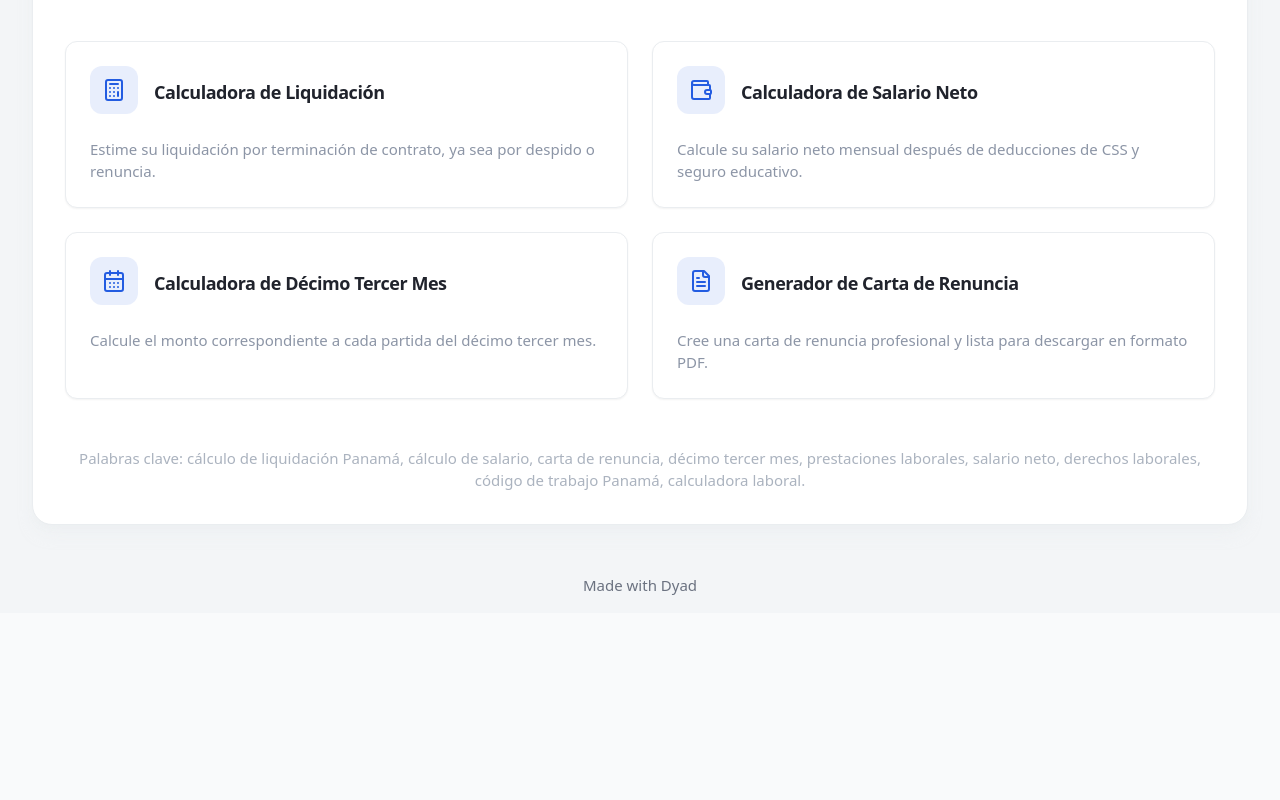
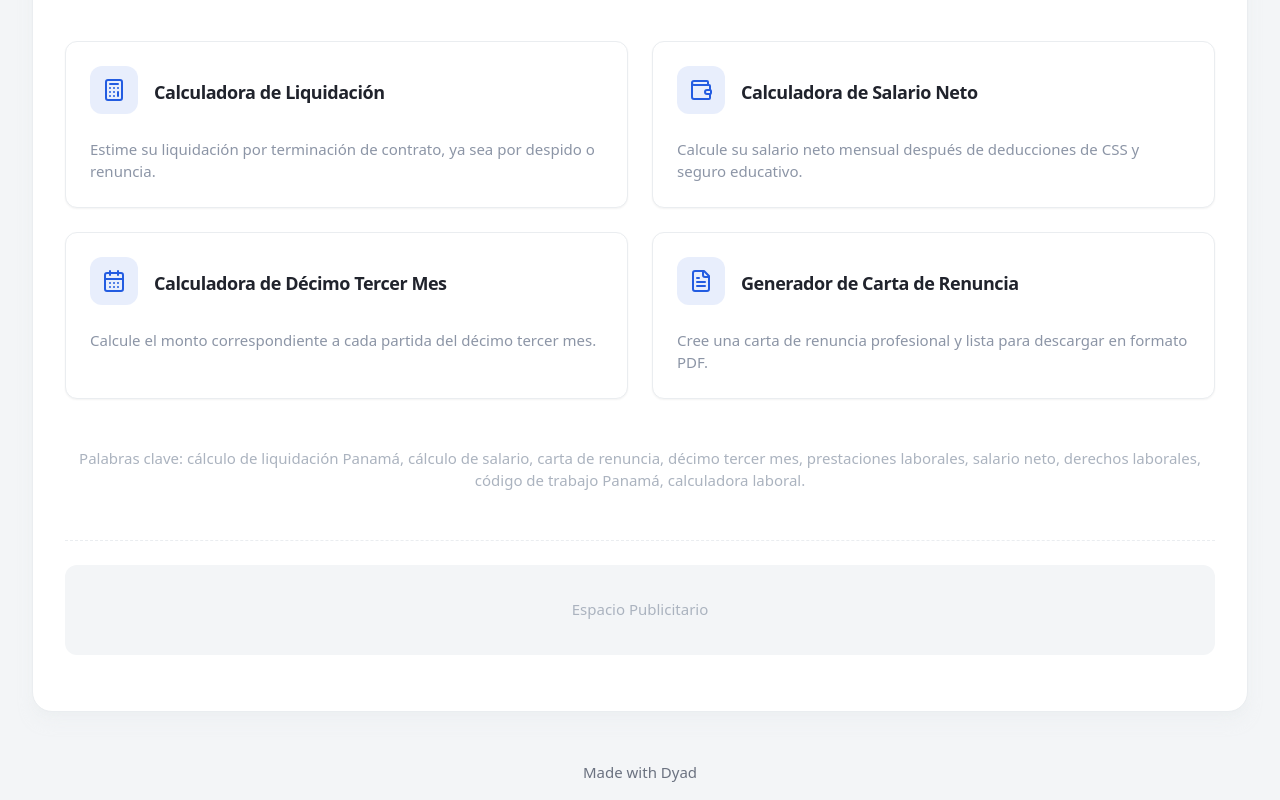
Before and after one commit to angeljw1992/crystal-squirrel-dart, a React (Vite) app: page / in a window 1280 px wide. Shown: the part 359-1159 px from the top of the page. Before the commit the page ends 972 px from the top, so only its background shows below. Built offline with nearby package versions, Linux system fonts and the light colour scheme.

Commit message:
[dyad] Añadiendo banners de publicidad. - wrote 6 file(s)

```diff
--- /dev/null
+++ b/src/components/AdBanner.tsx
@@ -0,0 +1,15 @@
+import React from 'react';
+
+const AdBanner = () => {
+  return (
+    <div className="mt-12 py-6 border-t border-dashed border-neutral-200 dark:border-neutral-700">
+      <div className="bg-neutral-100 dark:bg-neutral-800/50 w-full min-h-[90px] flex items-center justify-center rounded-lg p-4">
+        <p className="text-neutral-500 dark:text-neutral-400 text-sm font-medium">
+          Espacio Publicitario
+        </p>
+      </div>
+    </div>
+  );
+};
+
+export default AdBanner;
--- a/src/pages/CartaRenuncia.tsx
+++ b/src/pages/CartaRenuncia.tsx
@@ -17,6 +17,7 @@ import { Popover, PopoverContent, PopoverTrigger } from "@/components/ui/popover
 import { Calendar } from "@/components/ui/calendar";
 import { cn } from "@/lib/utils";
 import { CalendarIcon, DownloadIcon } from "lucide-react";
+import AdBanner from "@/components/AdBanner";
 
 const formSchema = z.object({
   name: z.string().min(1, "El nombre es requerido."),
@@ -68,7 +69,7 @@ const CartaRenuncia = () => {
           Por medio de la presente, yo, <span className="font-semibold">{name}</span>, con cédula de identidad personal No. <span className="font-semibold">{idNumber}</span>, presento mi renuncia voluntaria e irrevocable al cargo de <span className="font-semibold">{jobTitle}</span>, que he venido desempeñando desde el {formattedStartDate}.
         </p>
         <p className="mb-6 text-justify indent-8">
-          Esta decisión será efectiva a partir del día <span className="font-semibold">{formattedEndDate}</span>, siendo este mi último día de labores. {reason.trim()}
+          Esta decisión será efectiva a partir del día <span className="font-semibold">{endDate ? format(endDate, "dd 'de' MMMM 'de' yyyy", { locale: es }) : ''}</span>, siendo este mi último día de labores. {reason.trim()}
         </p>
         <p className="mb-12 text-justify indent-8">
           Agradezco la oportunidad y la confianza depositada en mí durante mi tiempo en la empresa.
@@ -116,6 +117,7 @@ const CartaRenuncia = () => {
             <p className="text-xs text-neutral-600 mt-4 text-center">*Este es un borrador. Revíselo cuidadosamente antes de firmar y entregar.</p>
           </div>
         )}
+        <AdBanner />
       </CardContent>
     </Card>
   );
--- a/src/pages/DecimoTercerMes.tsx
+++ b/src/pages/DecimoTercerMes.tsx
@@ -23,6 +23,7 @@ import {
   SelectTrigger,
   SelectValue,
 } from "@/components/ui/select";
+import AdBanner from "@/components/AdBanner";
 
 const formSchema = z.object({
   periodType: z.enum(["primer", "segundo", "tercer"], {
@@ -124,6 +125,7 @@ const DecimoTercerMes = () => {
             </p>
           </div>
         )}
+        <AdBanner />
       </CardContent>
     </Card>
   );
--- a/src/pages/Index.tsx
+++ b/src/pages/Index.tsx
@@ -1,6 +1,7 @@
 import { Link } from "react-router-dom";
 import { Card, CardHeader, CardTitle, CardDescription, CardContent } from "@/components/ui/card";
 import { Calculator, Wallet, CalendarDays, FileText } from "lucide-react";
+import AdBanner from "@/components/AdBanner";
 
 const tools = [
   {
@@ -66,6 +67,7 @@ const Index = () => {
       <div className="mt-12 text-center text-sm text-neutral-500">
         <p>Palabras clave: cálculo de liquidación Panamá, cálculo de salario, carta de renuncia, décimo tercer mes, prestaciones laborales, salario neto, derechos laborales, código de trabajo Panamá, calculadora laboral.</p>
       </div>
+      <AdBanner />
     </div>
   );
 };
--- a/src/pages/Liquidacion.tsx
+++ b/src/pages/Liquidacion.tsx
@@ -15,7 +15,8 @@ import { Select, SelectContent, SelectItem, SelectTrigger, SelectValue } from "@
 import { Popover, PopoverContent, PopoverTrigger } from "@/components/ui/popover";
 import { Calendar } from "@/components/ui/calendar";
 import { cn } from "@/lib/utils";
-import { CalendarIcon, Clock, FileText as FileTextIcon, Award, Sun, Gift } from "lucide-react";
+import { CalendarIcon, Clock, Award, Sun, Gift } from "lucide-react";
+import AdBanner from "@/components/AdBanner";
 
 const formSchema = z.object({
   contractType: z.enum(["indefinido", "definido", "obra_terminada"], { required_error: "El tipo de contrato es requerido." }),
@@ -106,6 +107,7 @@ const Liquidacion = () => {
             <p className="text-xs text-neutral-500 mt-6 text-center">*Este cálculo es una estimación. Consulte a un profesional para un cálculo exacto.</p>
           </div>
         )}
+        <AdBanner />
       </CardContent>
     </Card>
   );
--- a/src/pages/Salario.tsx
+++ b/src/pages/Salario.tsx
@@ -9,7 +9,8 @@ import { Button } from "@/components/ui/button";
 import { Input } from "@/components/ui/input";
 import { Card, CardContent, CardHeader, CardTitle } from "@/components/ui/card";
 import { Form, FormControl, FormField, FormItem, FormLabel, FormMessage } from "@/components/ui/form";
-import { DollarSign, Clock, PlusCircle, MinusCircle, Shield, BookOpen, Percent } from "lucide-react";
+import { DollarSign, Clock, MinusCircle, Shield, BookOpen, Percent } from "lucide-react";
+import AdBanner from "@/components/AdBanner";
 
 const formSchema = z.object({
   grossSalary: z.coerce.number().min(0, "El salario bruto debe ser un número positivo."),
@@ -102,6 +103,7 @@ const Salario = () => {
             <p className="text-xs text-neutral-500 mt-6 text-center">*Este cálculo es una estimación. Consulte a un profesional para un cálculo exacto.</p>
           </div>
         )}
+        <AdBanner />
       </CardContent>
     </Card>
   );
```
